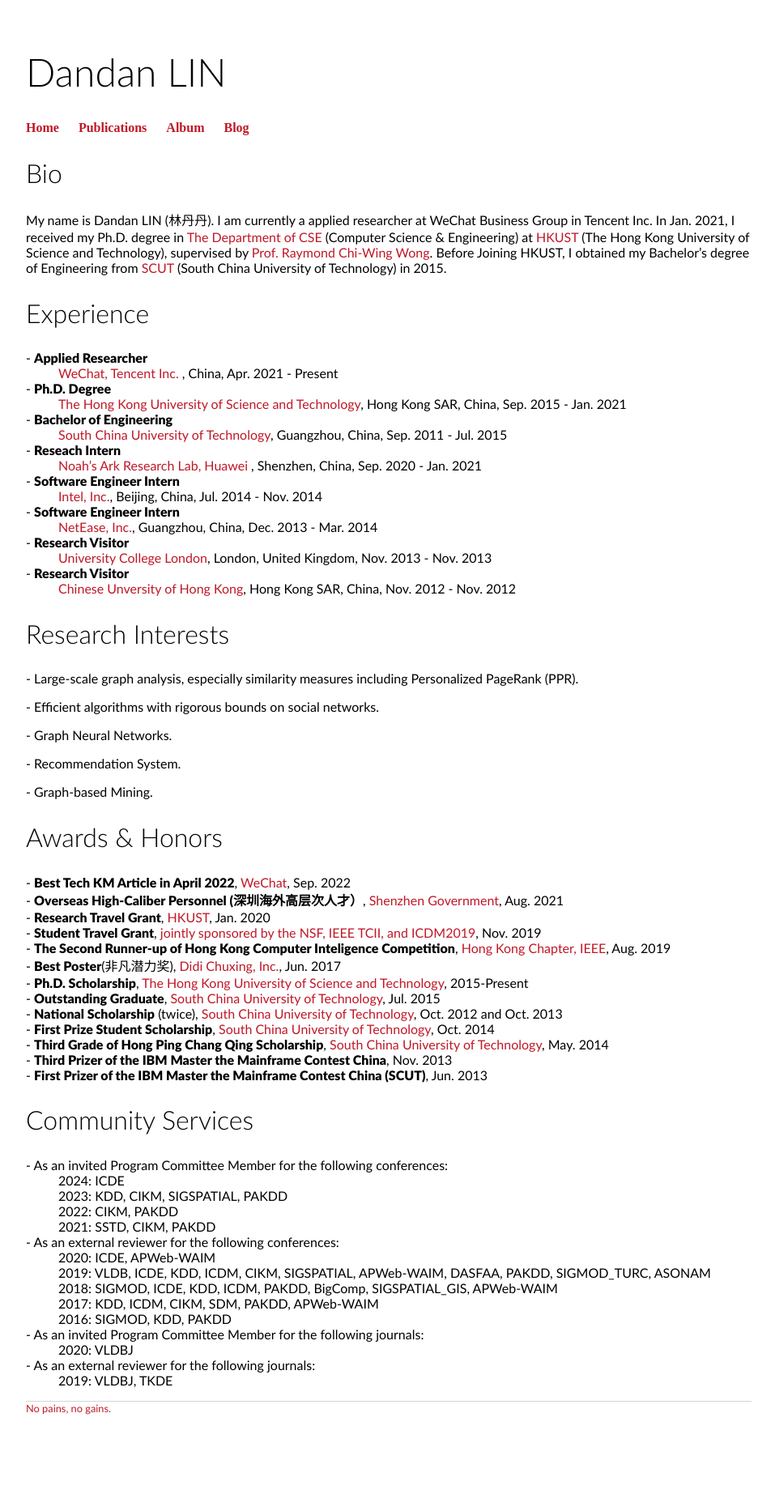
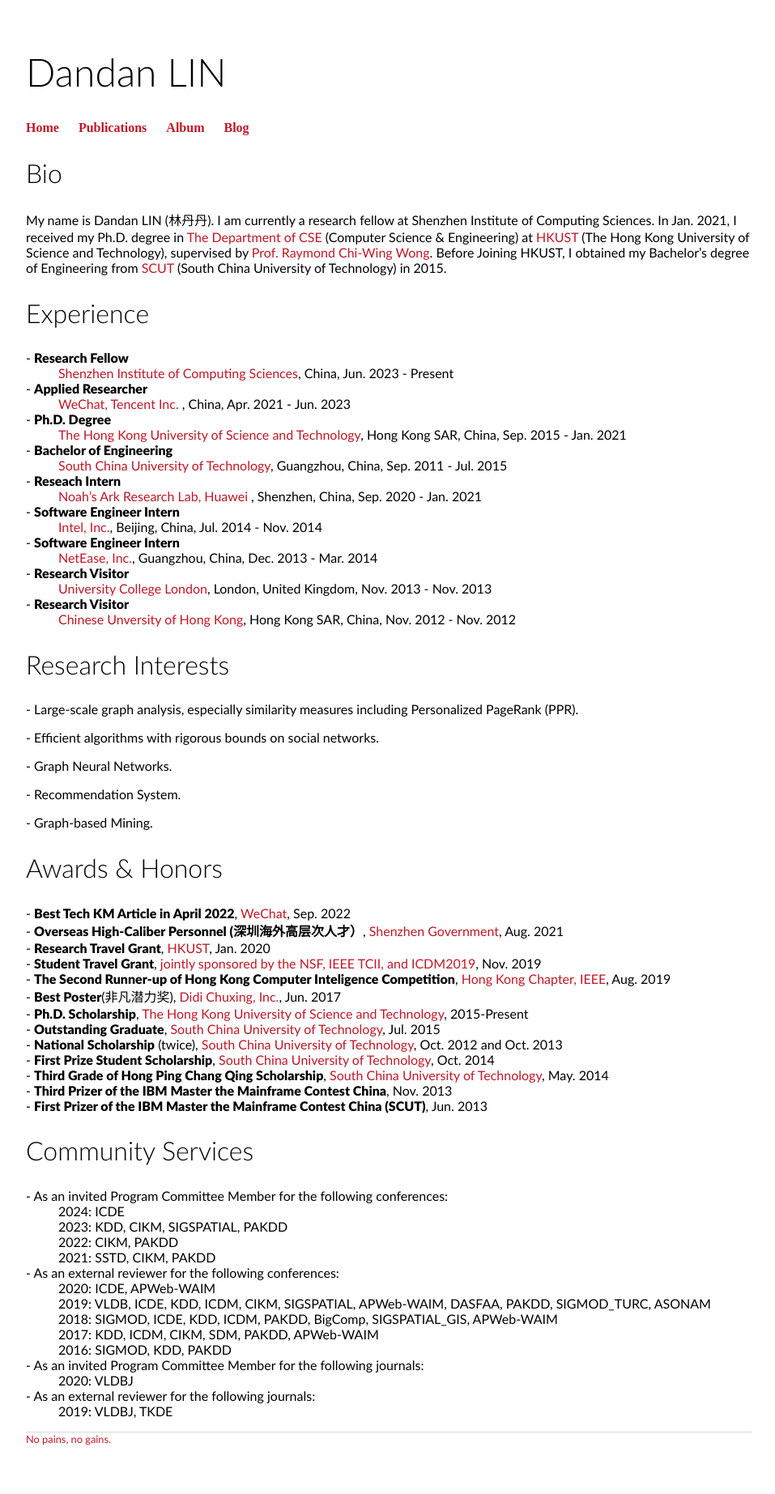
Before and after one commit to 2danlin/2danlin.github.io, a Jekyll site: the page built from index.html, in a window 1280 px wide. Shown: the whole page at 81% size, without its empty margins (160-1117 px from the left). Built offline with Jekyll 4.4.1, drawn with Linux system fonts in a browser that asks for light colours; before the commit the page ends 1807 px from its top, so only the background shows below that.

Commit message:
Update index.html

```diff
--- a/index.html
+++ b/index.html
@@ -5,7 +5,7 @@
 <div class="blurb">
 	<h2>Bio</h2>
 	<div>My name is Dandan LIN (林丹丹).
-		I am currently a applied researcher at WeChat Business Group in Tencent Inc. In Jan. 2021, I received my Ph.D. degree
+		I am currently a research fellow at Shenzhen Institute of Computing Sciences. In Jan. 2021, I received my Ph.D. degree
 		in <a href="https://www.cse.ust.hk/">The Department of CSE</a> (Computer Science & Engineering) at
 		<a href="https://www.ust.hk/">HKUST</a> (The Hong Kong University of Science and Technology),
 		supervised by <a href="https://home.cse.ust.hk/~raywong/">Prof. Raymond Chi-Wing Wong</a>.
@@ -17,8 +17,10 @@
 <div class="blurb">
 	<h2>Experience</h2>
 	<dl>
+		<dt>- <strong>Research Fellow</strong></dt>
+		<dd><a>Shenzhen Institute of Computing Sciences</a>, China, Jun. 2023 - Present</dd>
 		<dt>- <strong>Applied Researcher</strong></dt>
-		<dd><a>WeChat, Tencent Inc. </a>, China, Apr. 2021 - Present </dd>
+		<dd><a>WeChat, Tencent Inc. </a>, China, Apr. 2021 - Jun. 2023 </dd>
 		<dt>- <strong>Ph.D. Degree</strong></dt>
 		<dd><a>The Hong Kong University of Science and Technology</a>, Hong Kong SAR, China, Sep. 2015 - Jan. 2021</dd>
 		<dt>- <strong>Bachelor of Engineering</strong></dt>
```
